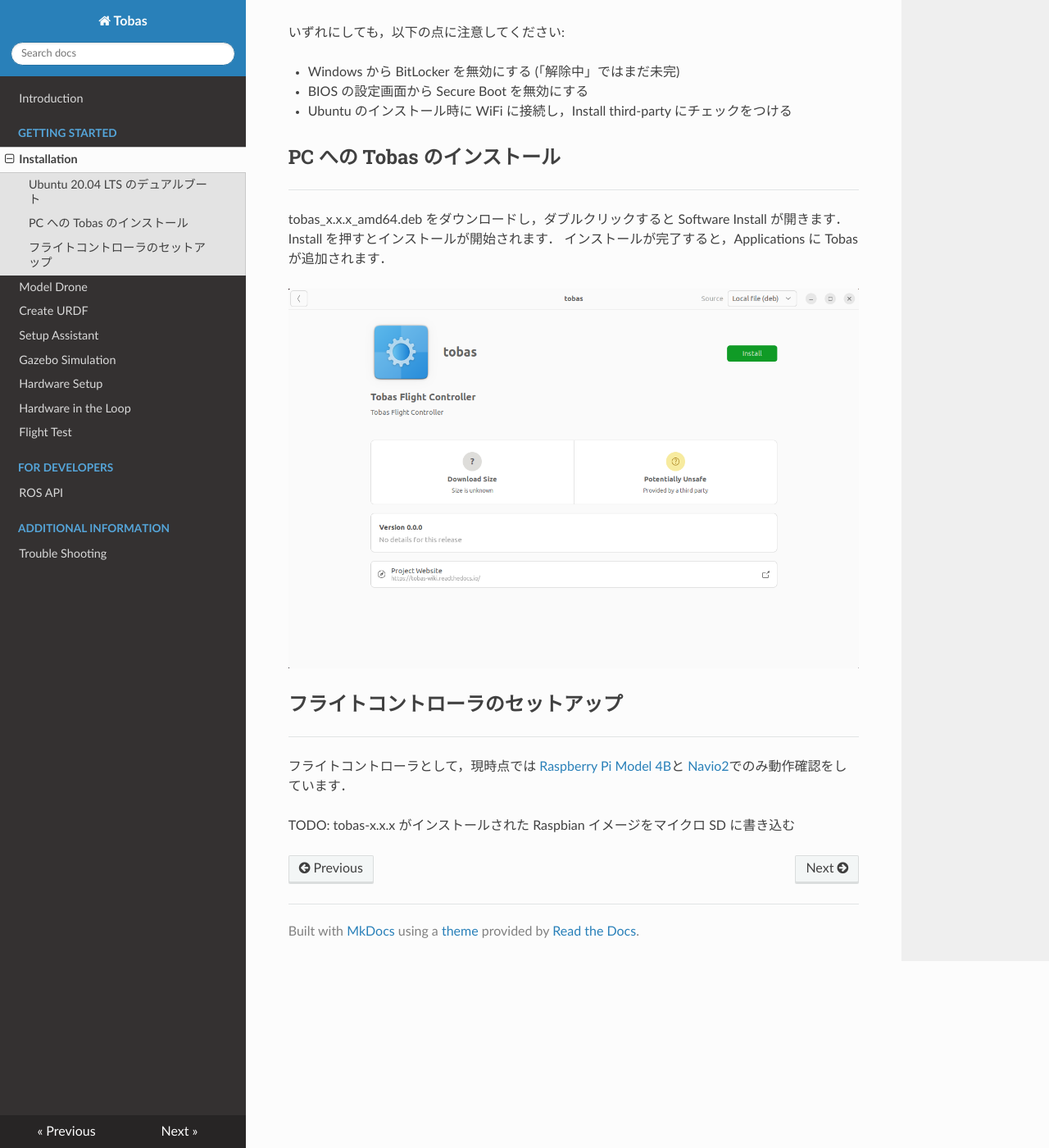
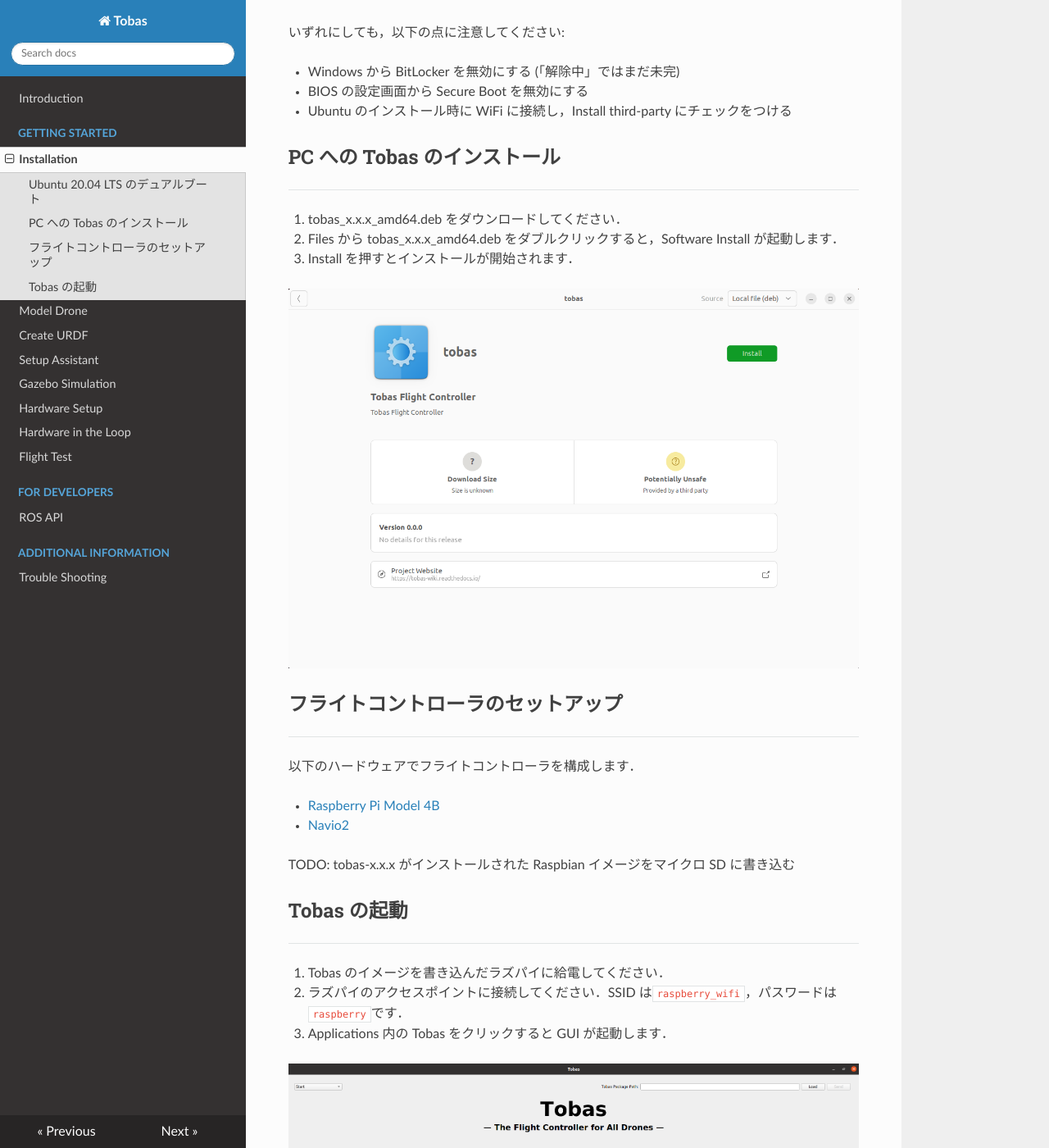
Before and after one commit to TobasFlightControl/tobas_wiki_ja, an MkDocs documentation site: the page built from docs/installation.md, in a window 1280 px wide and 1400 px high, scrolled down 384 px. Shown: the whole window at 82% size. Built offline with MkDocs 1.6.1, drawn with Linux system fonts in a browser that asks for light colours; nearby versions of some CDN libraries; some of the changed text lies outside the part shown.

Commit message:
edit: installation

```diff
--- a/docs/installation.md
+++ b/docs/installation.md
@@ -22,9 +22,9 @@
 
 ---
 
-tobas_x.x.x_amd64.deb をダウンロードし，ダブルクリックすると Software Install が開きます．
-Install を押すとインストールが開始されます．
-インストールが完了すると，Applications に Tobas が追加されます．
+1. tobas_x.x.x_amd64.deb をダウンロードしてください．
+1. Files から tobas_x.x.x_amd64.deb をダブルクリックすると，Software Install が起動します．
+1. Install を押すとインストールが開始されます．
 
 ![software_install](resources/installation/software_install.png)
 
@@ -32,8 +32,21 @@
 
 ---
 
-フライトコントローラとして，現時点では
-<a href=https://www.raspberrypi.com/products/raspberry-pi-4-model-b/ target="_blank">Raspberry Pi Model 4B</a>と
-<a href=https://navio2.hipi.io/ target="_blank">Navio2</a>でのみ動作確認をしています．
+以下のハードウェアでフライトコントローラを構成します．
+
+- <a href=https://www.raspberrypi.com/products/raspberry-pi-4-model-b/ target="_blank">Raspberry Pi Model 4B</a>
+- <a href=https://navio2.hipi.io/ target="_blank">Navio2</a>
 
 TODO: tobas-x.x.x がインストールされた Raspbian イメージをマイクロ SD に書き込む
+
+## Tobas の起動
+
+---
+
+1. Tobas のイメージを書き込んだラズパイに給電してください．
+1. ラズパイのアクセスポイントに接続してください．SSID は`raspberry_wifi`，パスワードは`raspberry`です．
+1. Applications 内の Tobas をクリックすると GUI が起動します．
+
+![tobas_gcs](resources/installation/tobas_gcs.png)
+
+`raspberry_wifi`に接続しなくても Tobas は起動しますが，一部の機能が制限されます．
```
Also changed, not shown: docs/resources/installation/tobas_gcs.png (added).
